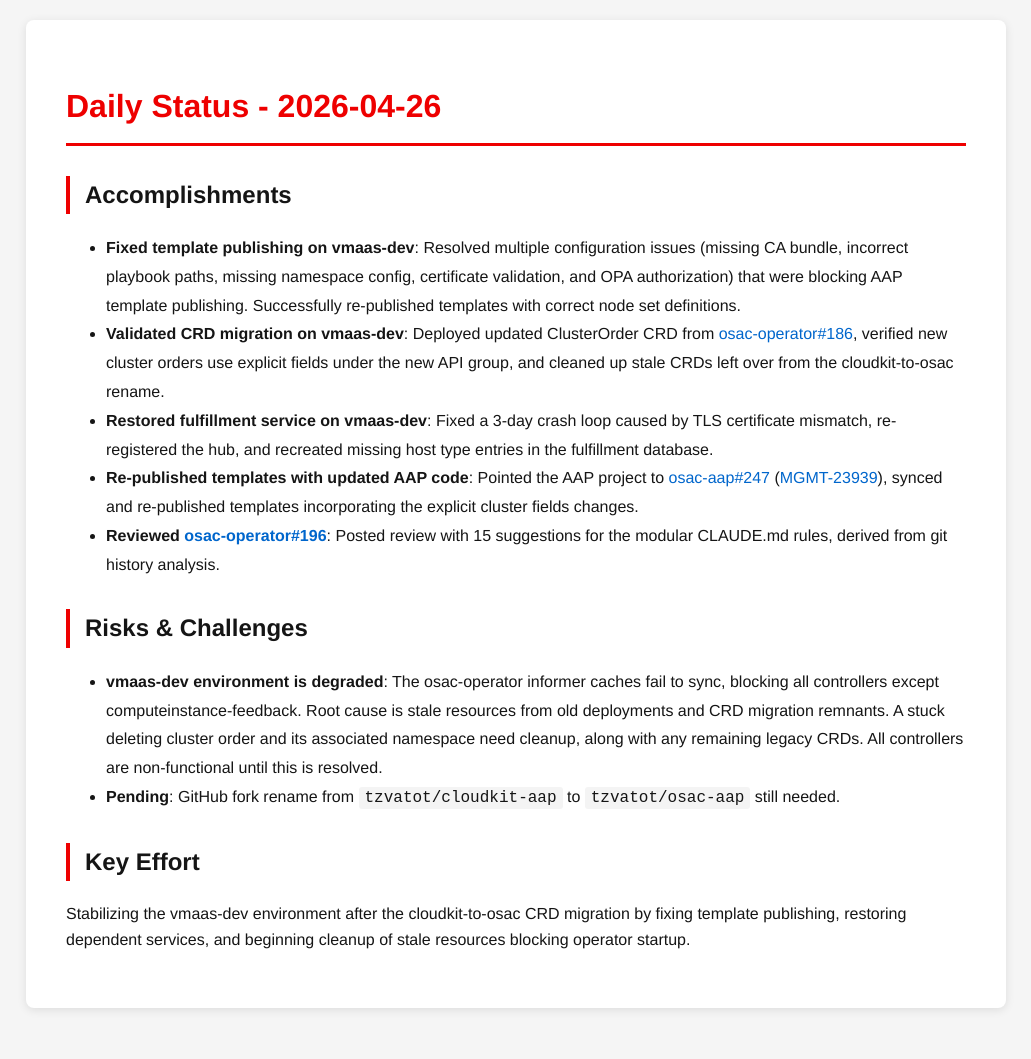
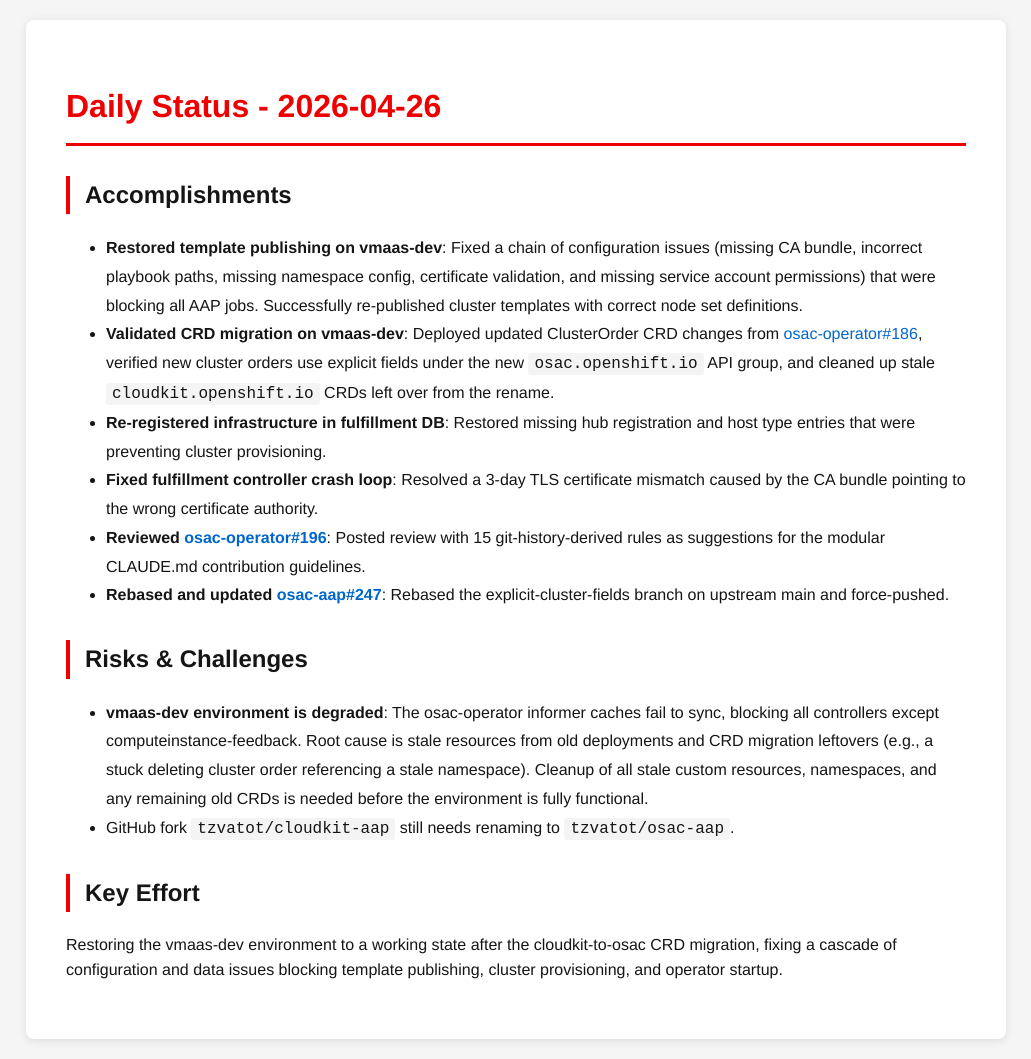
Before and after one commit to tzvatot/daily-status, a Jekyll site: the page built from 2026-04-26.md, in a window 1280 px wide. Shown: the whole page, without its empty margins (124-1155 px from the left). Built offline with Jekyll 4.4.1, drawn with Linux system fonts in a browser that asks for light colours; before the commit the page ends 1028 px from its top, so only the background shows below that.

Commit message:
Daily status update - 2026-04-26

```diff
--- a/2026-04-26.md
+++ b/2026-04-26.md
@@ -8,17 +8,18 @@
 
 ## Accomplishments
 
-- **Fixed template publishing on vmaas-dev**: Resolved multiple configuration issues (missing CA bundle, incorrect playbook paths, missing namespace config, certificate validation, and OPA authorization) that were blocking AAP template publishing. Successfully re-published templates with correct node set definitions.
-- **Validated CRD migration on vmaas-dev**: Deployed updated ClusterOrder CRD from [osac-operator#186](https://github.com/osac-project/osac-operator/pull/186), verified new cluster orders use explicit fields under the new API group, and cleaned up stale CRDs left over from the cloudkit-to-osac rename.
-- **Restored fulfillment service on vmaas-dev**: Fixed a 3-day crash loop caused by TLS certificate mismatch, re-registered the hub, and recreated missing host type entries in the fulfillment database.
-- **Re-published templates with updated AAP code**: Pointed the AAP project to [osac-aap#247](https://github.com/osac-project/osac-aap/pull/247) ([MGMT-23939](https://issues.redhat.com/browse/MGMT-23939)), synced and re-published templates incorporating the explicit cluster fields changes.
-- **Reviewed [osac-operator#196](https://github.com/osac-project/osac-operator/pull/196)**: Posted review with 15 suggestions for the modular CLAUDE.md rules, derived from git history analysis.
+- **Restored template publishing on vmaas-dev**: Fixed a chain of configuration issues (missing CA bundle, incorrect playbook paths, missing namespace config, certificate validation, and missing service account permissions) that were blocking all AAP jobs. Successfully re-published cluster templates with correct node set definitions.
+- **Validated CRD migration on vmaas-dev**: Deployed updated ClusterOrder CRD changes from [osac-operator#186](https://github.com/osac-project/osac-operator/pull/186), verified new cluster orders use explicit fields under the new `osac.openshift.io` API group, and cleaned up stale `cloudkit.openshift.io` CRDs left over from the rename.
+- **Re-registered infrastructure in fulfillment DB**: Restored missing hub registration and host type entries that were preventing cluster provisioning.
+- **Fixed fulfillment controller crash loop**: Resolved a 3-day TLS certificate mismatch caused by the CA bundle pointing to the wrong certificate authority.
+- **Reviewed [osac-operator#196](https://github.com/osac-project/osac-operator/pull/196)**: Posted review with 15 git-history-derived rules as suggestions for the modular CLAUDE.md contribution guidelines.
+- **Rebased and updated [osac-aap#247](https://github.com/osac-project/osac-aap/pull/247)**: Rebased the explicit-cluster-fields branch on upstream main and force-pushed.
 
 ## Risks & Challenges
 
-- **vmaas-dev environment is degraded**: The osac-operator informer caches fail to sync, blocking all controllers except computeinstance-feedback. Root cause is stale resources from old deployments and CRD migration remnants. A stuck deleting cluster order and its associated namespace need cleanup, along with any remaining legacy CRDs. All controllers are non-functional until this is resolved.
-- **Pending**: GitHub fork rename from `tzvatot/cloudkit-aap` to `tzvatot/osac-aap` still needed.
+- **vmaas-dev environment is degraded**: The osac-operator informer caches fail to sync, blocking all controllers except computeinstance-feedback. Root cause is stale resources from old deployments and CRD migration leftovers (e.g., a stuck deleting cluster order referencing a stale namespace). Cleanup of all stale custom resources, namespaces, and any remaining old CRDs is needed before the environment is fully functional.
+- GitHub fork `tzvatot/cloudkit-aap` still needs renaming to `tzvatot/osac-aap`.
 
 ## Key Effort
 
-Stabilizing the vmaas-dev environment after the cloudkit-to-osac CRD migration by fixing template publishing, restoring dependent services, and beginning cleanup of stale resources blocking operator startup.
+Restoring the vmaas-dev environment to a working state after the cloudkit-to-osac CRD migration, fixing a cascade of configuration and data issues blocking template publishing, cluster provisioning, and operator startup.
```
